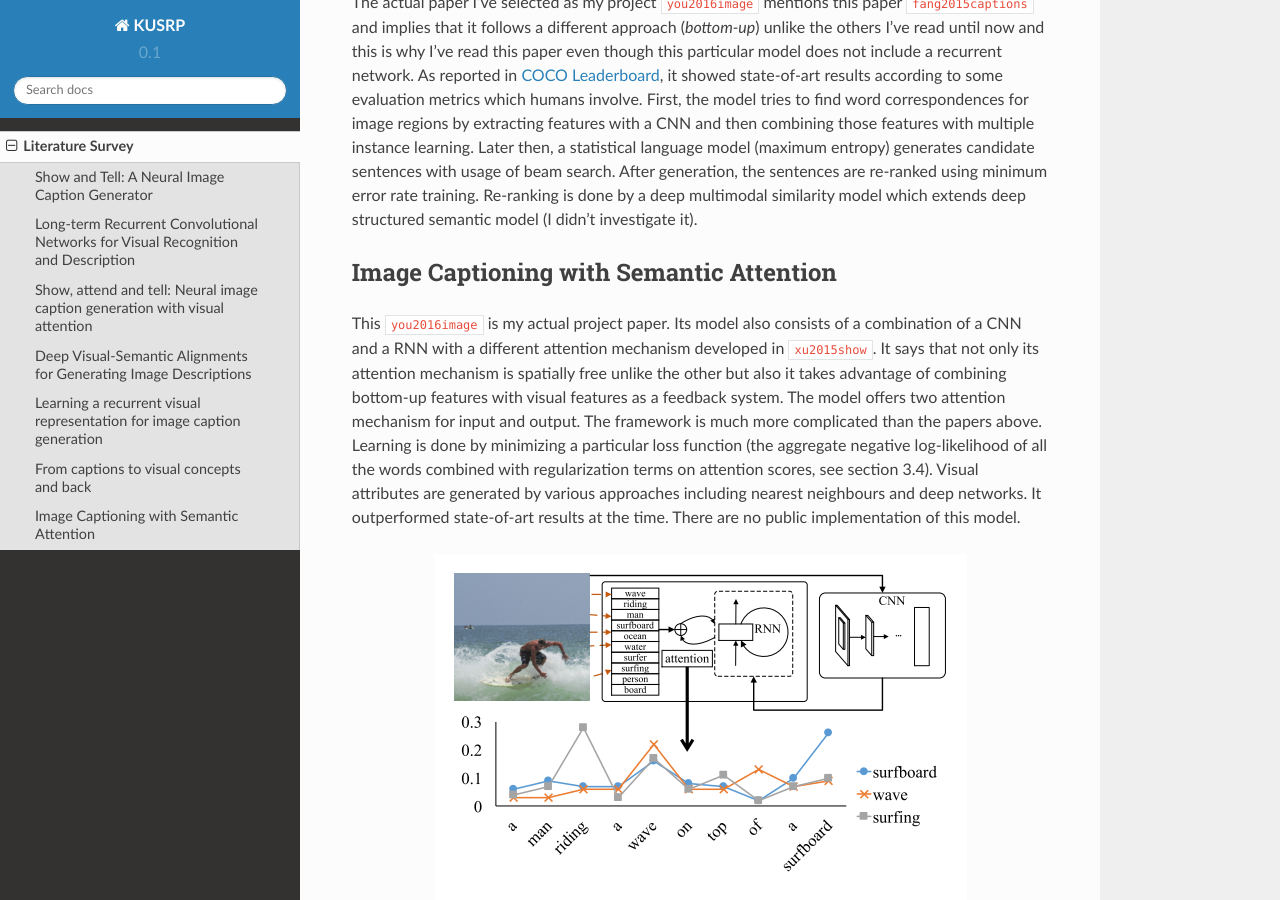
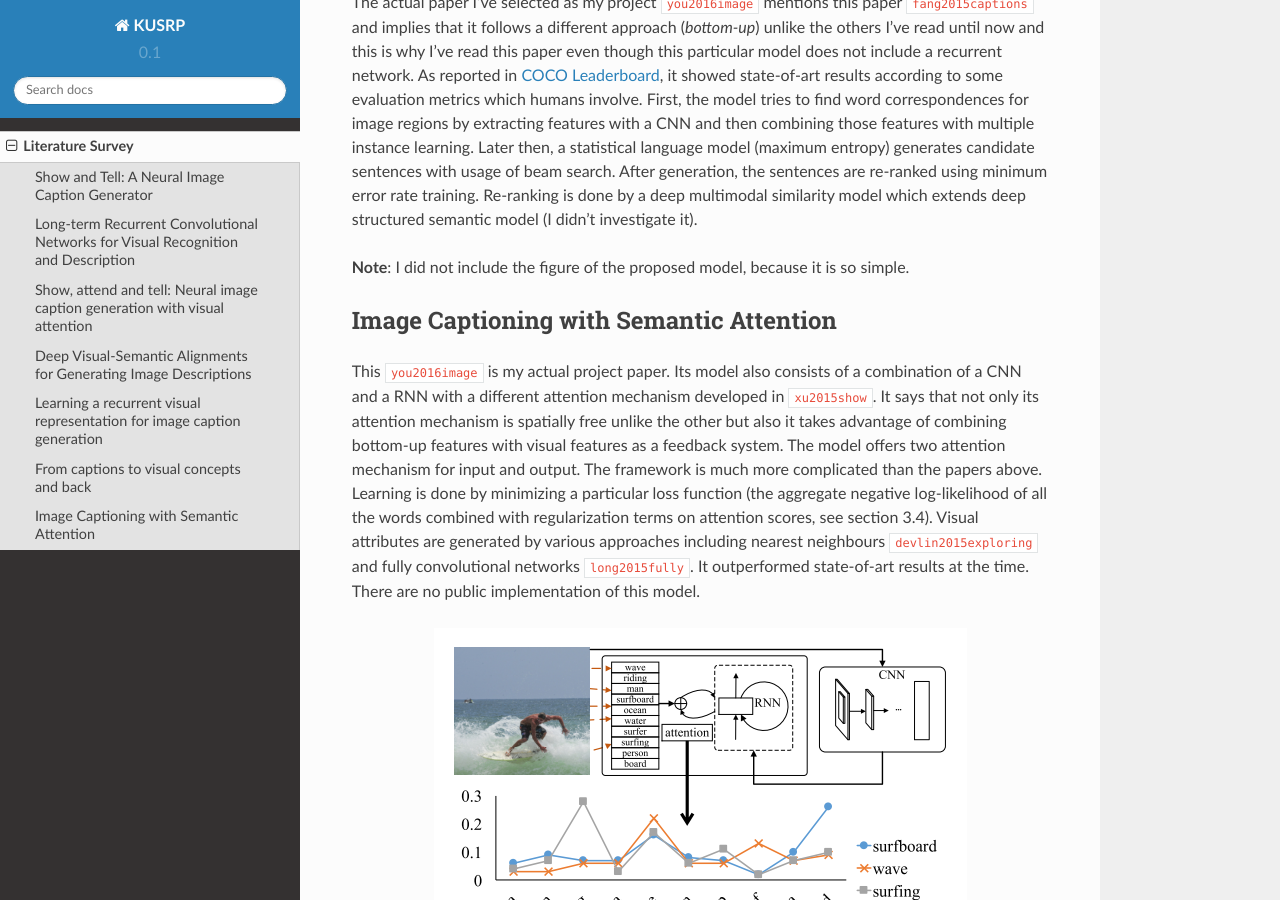
Before and after one commit to ilkerkesen/show-and-tell, a Sphinx documentation site: the page built from docs/survey.rst, in a window 1280 px wide and 900 px high, scrolled down 3676 px. Built offline with Sphinx 7.4.7 and the Read the Docs theme 2.0.0, drawn with Linux system fonts in a browser that asks for light colours; cross-references to code outside the pages are shown as plain code; some of the changed lines change nothing that is shown.

Commit message:
add cites and a note about why I didn't include a figure

```diff
--- a/docs/survey.bib
+++ b/docs/survey.bib
@@ -54,3 +54,16 @@
   pages={1473--1482},
   year={2015}
 }
+@inproceedings{long2015fully,
+  title={Fully convolutional networks for semantic segmentation},
+  author={Long, Jonathan and Shelhamer, Evan and Darrell, Trevor},
+  booktitle={Proceedings of the IEEE Conference on Computer Vision and Pattern Recognition},
+  pages={3431--3440},
+  year={2015}
+}
+@article{devlin2015exploring,
+  title={Exploring nearest neighbor approaches for image captioning},
+  author={Devlin, Jacob and Gupta, Saurabh and Girshick, Ross and Mitchell, Margaret and Zitnick, C Lawrence},
+  journal={arXiv preprint arXiv:1505.04467},
+  year={2015}
+}
--- a/docs/survey.rst
+++ b/docs/survey.rst
@@ -62,9 +62,11 @@ From captions to visual concepts and back
 -------------------------------------------
 The actual paper I've selected as my project :cite:`you2016image` mentions this paper :cite:`fang2015captions` and implies that it follows a different approach (*bottom-up*) unlike the others I've read until now and this is why I've read this paper even though this particular model does not include a recurrent network. As reported in `COCO Leaderboard <http://mscoco.org/dataset/#captions-leaderboard>`_, it showed state-of-art results according to some evaluation metrics which humans involve. First, the model tries to find word correspondences for image regions by extracting features with a CNN and then combining those features with multiple instance learning. Later then, a statistical language model (maximum entropy) generates candidate sentences with usage of beam search. After generation, the sentences are re-ranked using minimum error rate training. Re-ranking is done by a deep multimodal similarity model which extends deep structured semantic model (I didn't investigate it).
 
+**Note**: I did not include the figure of the proposed model, because it is so simple.
+
 Image Captioning with Semantic Attention
 -------------------------------------------
-This :cite:`you2016image` is my actual project paper. Its model also consists of a combination of a CNN and a RNN with a different attention mechanism developed in :cite:`xu2015show`. It says that not only its attention mechanism is spatially free unlike the other but also it takes advantage of combining bottom-up features with visual features as a feedback system. The model offers two attention mechanism for input and output. The framework is much more complicated than the papers above. Learning is done by minimizing a particular loss function (the aggregate negative log-likelihood of all the words combined with regularization terms on attention scores, see section 3.4). Visual attributes are generated by various approaches including nearest neighbours and deep networks. It outperformed state-of-art results at the time. There are no public implementation of this model.
+This :cite:`you2016image` is my actual project paper. Its model also consists of a combination of a CNN and a RNN with a different attention mechanism developed in :cite:`xu2015show`. It says that not only its attention mechanism is spatially free unlike the other but also it takes advantage of combining bottom-up features with visual features as a feedback system. The model offers two attention mechanism for input and output. The framework is much more complicated than the papers above. Learning is done by minimizing a particular loss function (the aggregate negative log-likelihood of all the words combined with regularization terms on attention scores, see section 3.4). Visual attributes are generated by various approaches including nearest neighbours :cite:`devlin2015exploring` and fully convolutional networks :cite:`long2015fully`. It outperformed state-of-art results at the time. There are no public implementation of this model.
 
 .. figure:: static/sematt1.png
    :align: center
```
